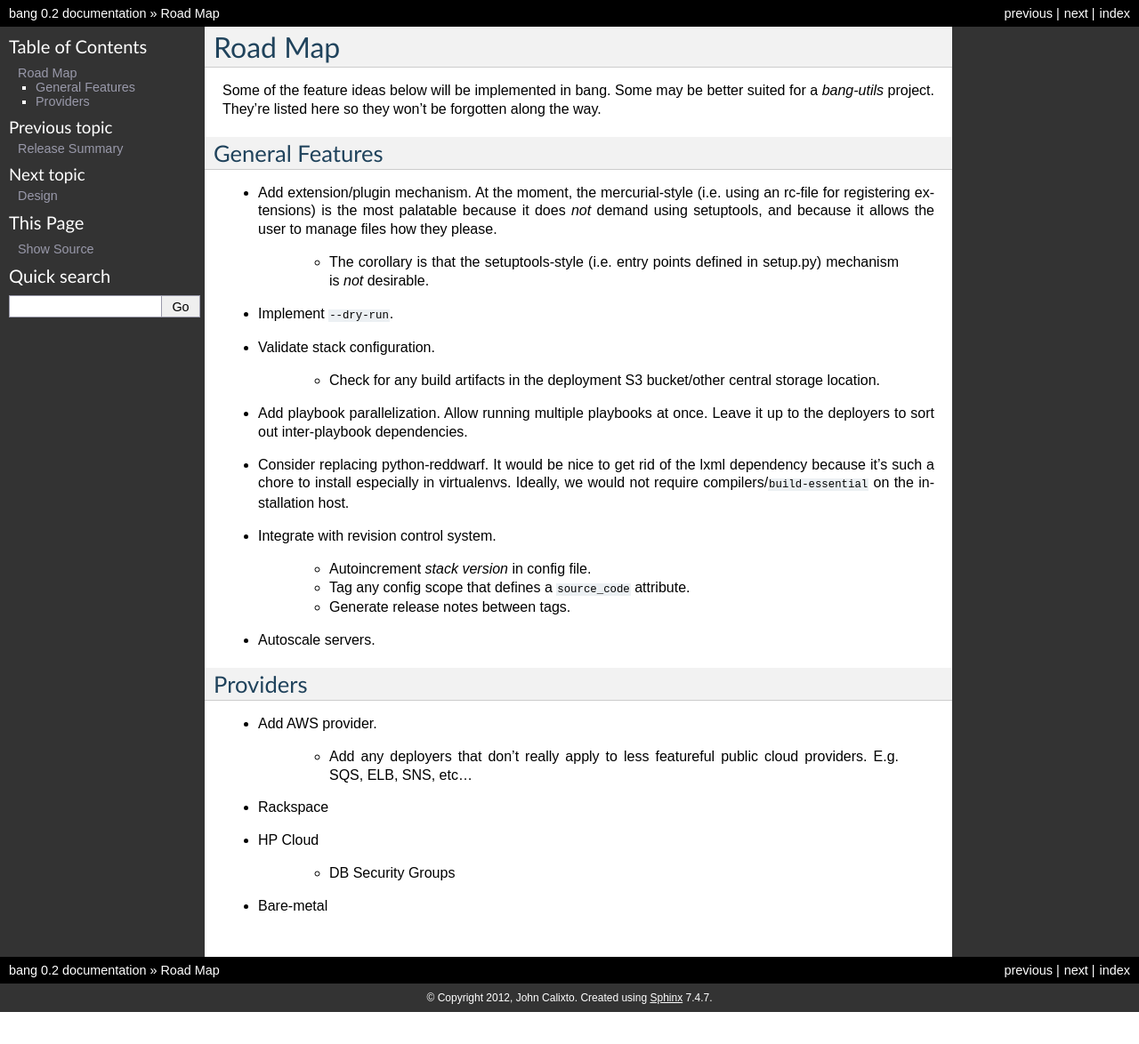
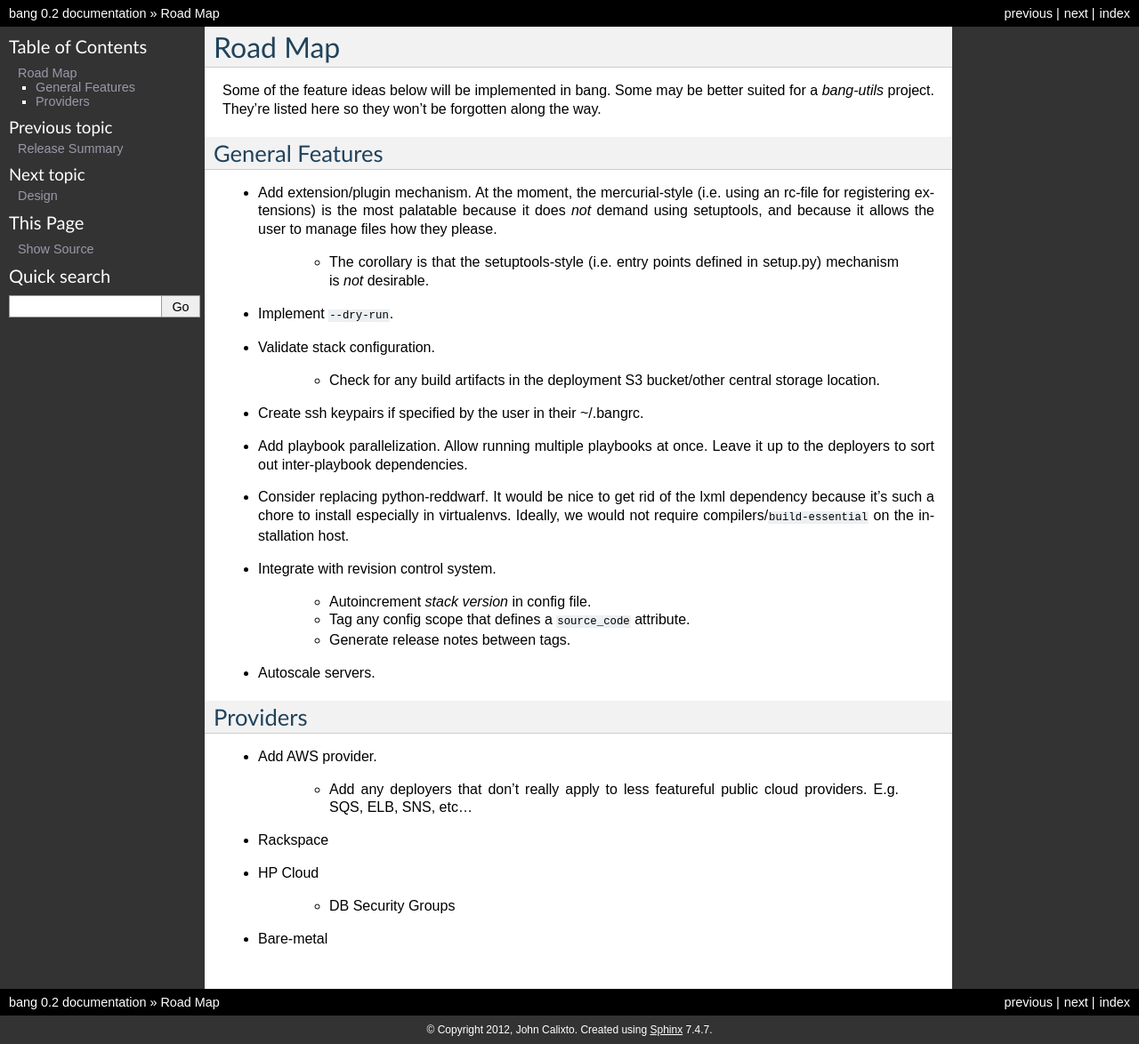
Before and after one commit to fr33jc/bang, a Sphinx documentation site: the page built from doc/roadmap.txt, in a window 1280 px wide and 1174 px high. Shown: the whole window at 89% size. Built offline with Sphinx 7.4.7, drawn with Linux system fonts in a browser that asks for light colours.

Commit message:
Add ssh keypair creation to roadmap.

```diff
--- a/doc/roadmap.txt
+++ b/doc/roadmap.txt
@@ -23,6 +23,7 @@ General Features
     - Check for any build artifacts in the deployment S3 bucket/other
       central storage location.
 
+- Create ssh keypairs if specified by the user in their ~/.bangrc.
 - Add playbook parallelization.  Allow running multiple playbooks at
   once.  Leave it up to the deployers to sort out inter-playbook
   dependencies.
```
